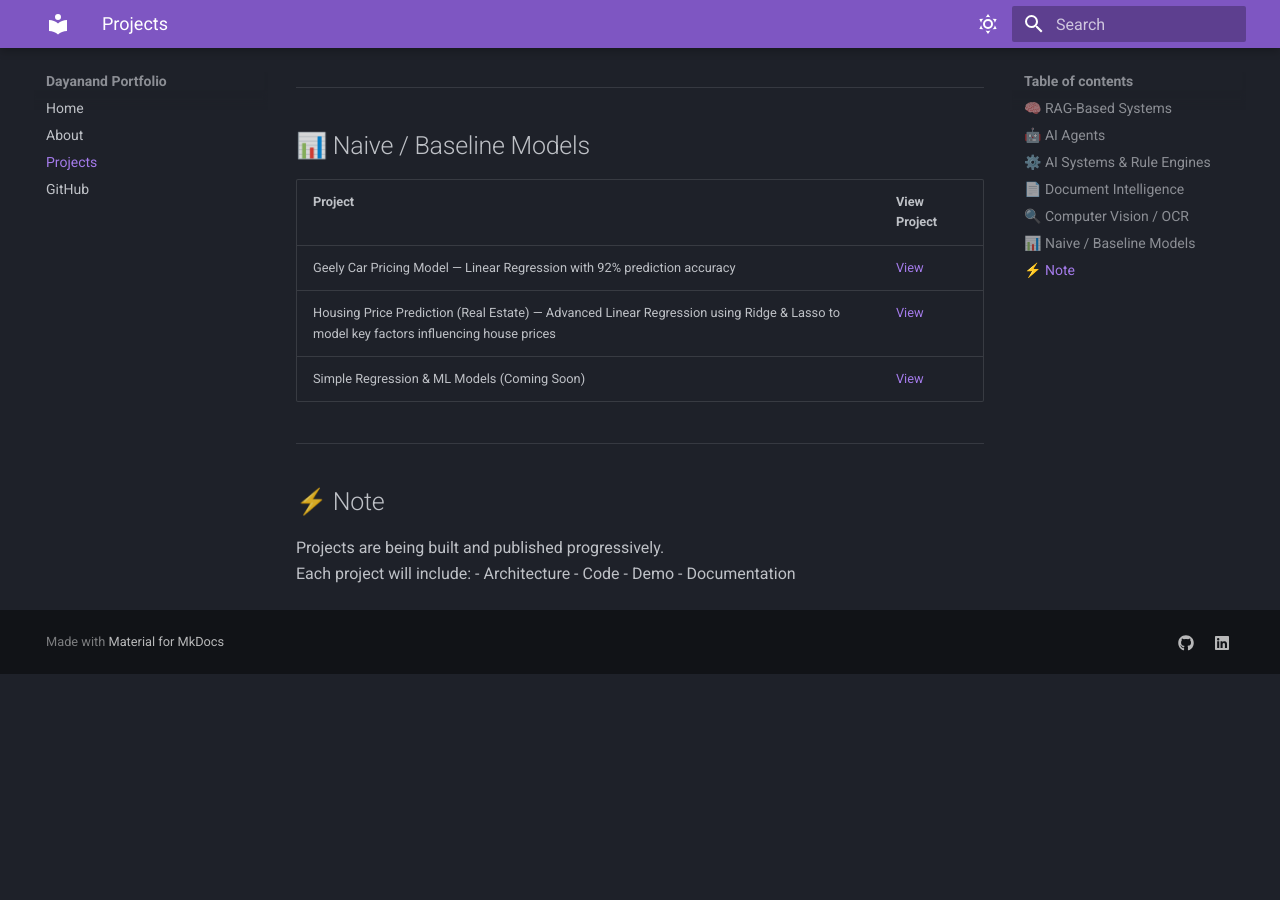
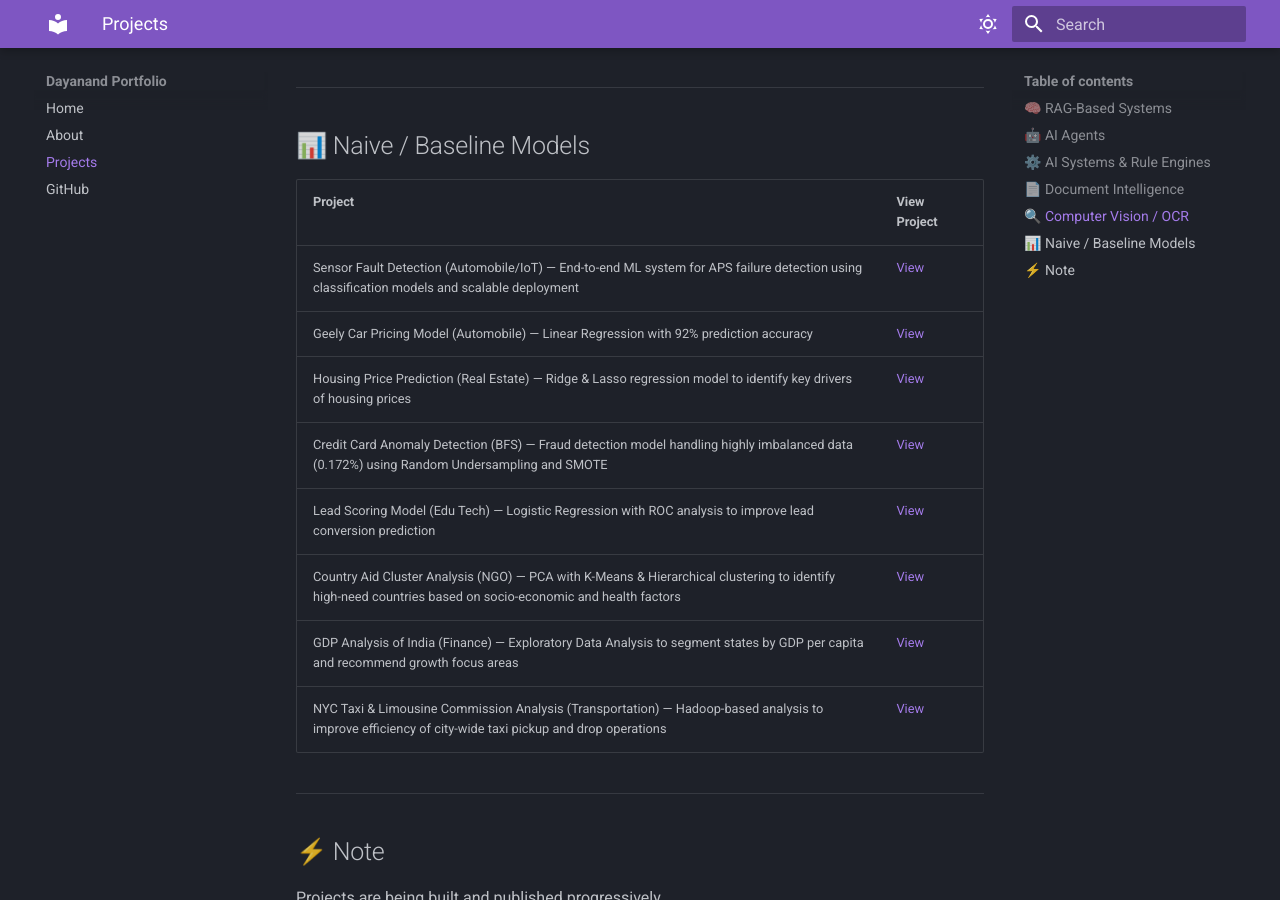
Before and after one commit to dayanandcortex/dayanandcortex.github.io, an MkDocs documentation site: the page built from docs/projects.md, in a window 1280 px wide and 900 px high, scrolled down 1539 px. Built offline with MkDocs 1.6.1 and Material for MkDocs 9.7.7, drawn with Linux system fonts in a browser that asks for light colours; before the commit the page ends 2213 px from its top, so only the background shows below that.

Commit message:
Add new ML projects to the documentation

```diff
--- a/docs/projects.md
+++ b/docs/projects.md
@@ -54,9 +54,14 @@ Organized by categories to reflect different AI system capabilities.
 
 | Project | View Project |
 |--------|-------------|
-| Geely Car Pricing Model — Linear Regression with 92% prediction accuracy | [View](https://github.com/dayanandcortex/Geely-Automation-Pricing-Model) |
-| Housing Price Prediction (Real Estate) — Advanced Linear Regression using Ridge & Lasso to model key factors influencing house prices | [View](https://github.com/dayanandcortex/House-Price-Prediction) |
-| Simple Regression & ML Models (Coming Soon) | [View](https://github.com/dayagen) |
+| Sensor Fault Detection (Automobile/IoT) — End-to-end ML system for APS failure detection using classification models and scalable deployment | [View](https://github.com/dayanandcortex/sensor-fault-detection-com) |
+| Geely Car Pricing Model (Automobile) — Linear Regression with 92% prediction accuracy | [View](https://github.com/dayanandcortex/Geely-Automation-Pricing-Model) |
+| Housing Price Prediction (Real Estate) — Ridge & Lasso regression model to identify key drivers of housing prices | [View](https://github.com/dayanandcortex/House-Price-Prediction) |
+| Credit Card Anomaly Detection (BFS) — Fraud detection model handling highly imbalanced data (0.172%) using Random Undersampling and SMOTE | [View](https://github.com/dayanandcortex/Credit-Card-Anomaly-Detection) |
+| Lead Scoring Model (Edu Tech) — Logistic Regression with ROC analysis to improve lead conversion prediction | [View](https://github.com/dayanandcortex/Lead-Scoring-Case-Study) |
+| Country Aid Cluster Analysis (NGO) — PCA with K-Means & Hierarchical clustering to identify high-need countries based on socio-economic and health factors | [View](https://github.com/dayanandcortex/Cluster-Analysis-of-Country-Aid) |
+| GDP Analysis of India (Finance) — Exploratory Data Analysis to segment states by GDP per capita and recommend growth focus areas | [View](https://github.com/dayanandcortex/GDP_Analysis_Final_EDA) |
+| NYC Taxi & Limousine Commission Analysis (Transportation) — Hadoop-based analysis to improve efficiency of city-wide taxi pickup and drop operations | [View](https://github.com/dayanandcortex/New-York-City-Taxi-Limousine-Commission-TLC---Analysis) |
 
 ---
 
```
